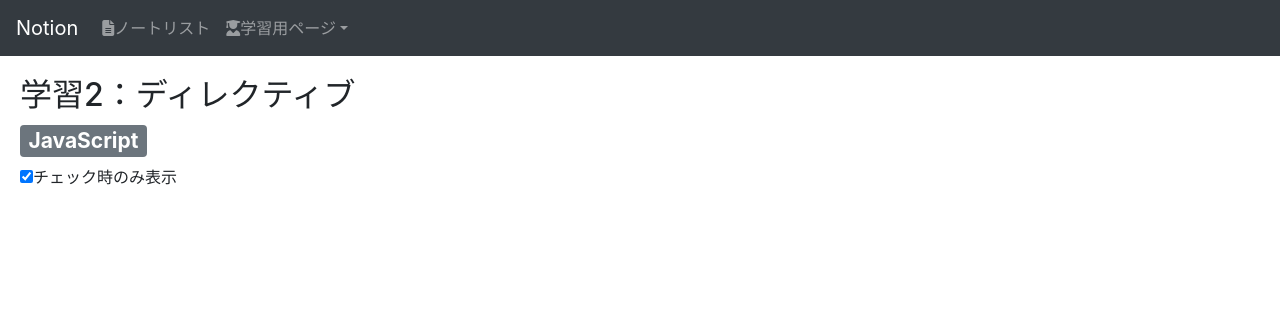
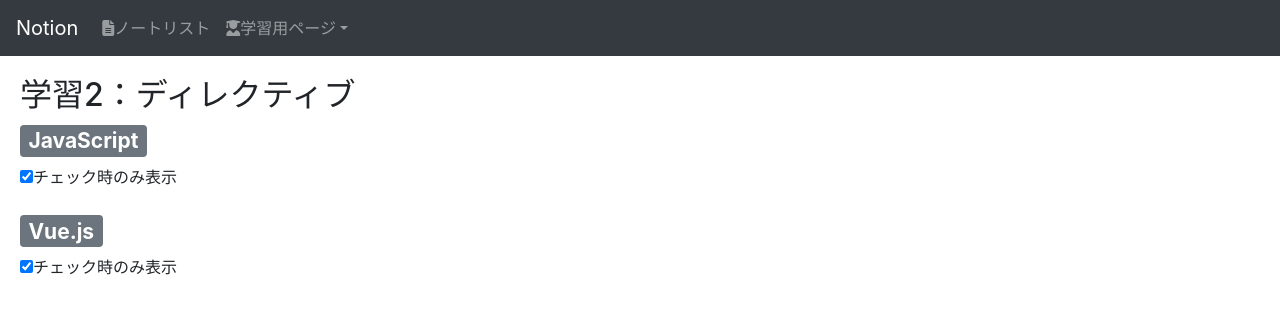
Before and after one commit to ryotaro-boost/practice_vue.js, a Vue app: page /study/directive in a window 1280 px wide. Shown: the top 314 px of the page. Built offline with nearby package versions, Linux system fonts and the light colour scheme.

Commit message:
同様の処理をVue.jsで記述

```diff
--- a/src/components/study/DirectivePage.vue
+++ b/src/components/study/DirectivePage.vue
@@ -8,6 +8,11 @@
     <span id="text">チェック時のみ表示</span>
     <br>
     <br>
+
+    <!-- Vue.js -->
+    <h3><span class="badge badge-secondary">Vue.js</span></h3>
+    <input type="checkbox" v-model="checked">
+    <span v-show="checked">チェック時のみ表示</span>
   </div>
 </template>
 
@@ -27,7 +32,11 @@ window.onload = function() {
 }
 
 export default {
-
+  data() {
+    return {
+      checked : true
+    }
+  }
 }
 </script>
 
```
